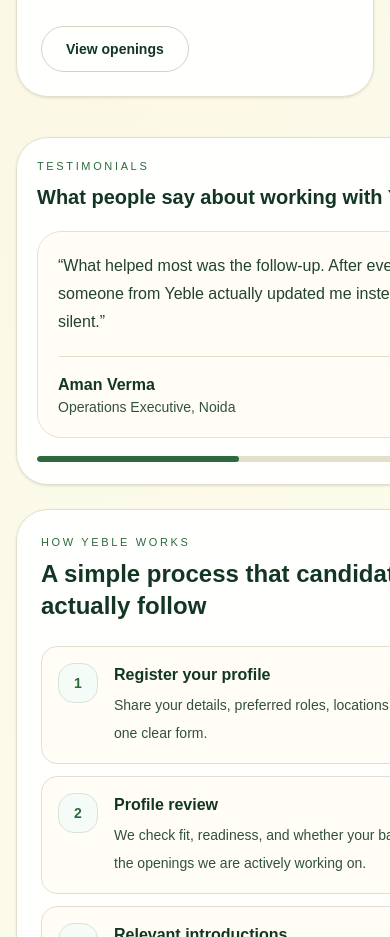
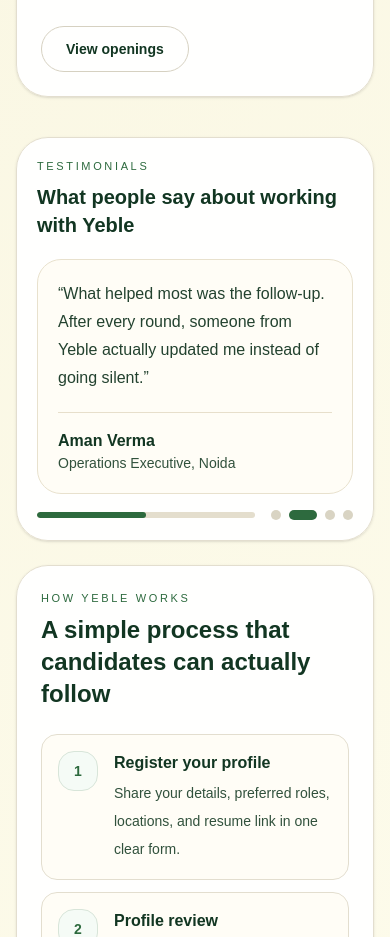
Before and after one commit to vitchcraftstudios/yeble.careers, a Next.js app in the folder apps/web/: page / in a window 390 px wide. Shown: the part 4940-5877 px from the top of the page. Built offline with nearby package versions, Linux system fonts and the light colour scheme; no server answers.

Commit message:
Fix homepage mobile overflow in content sections

```diff
--- a/apps/web/app/page.tsx
+++ b/apps/web/app/page.tsx
@@ -375,7 +375,7 @@ export default function Home() {
 
         <ScrollReveal delay={140}>
           <section className="grid items-start gap-6 lg:grid-cols-[1.05fr_0.95fr]">
-            <div className="rounded-[2rem] border border-[#e3decf] bg-white/95 p-5 shadow-sm sm:p-7">
+            <div className="min-w-0 rounded-[2rem] border border-[#e3decf] bg-white/95 p-5 shadow-sm sm:p-7">
               <div className="flex items-center justify-between gap-4">
                 <div>
                   <p className="text-[11px] uppercase tracking-[0.24em] text-[#2d6a3e]">Testimonials</p>
@@ -404,7 +404,7 @@ export default function Home() {
                 <div className="flex transition-transform duration-500 ease-out" style={{ transform: `translateX(-${activeTestimonial * 100}%)` }}>
                   {testimonials.map((item) => (
                     <article key={item.name} className="min-w-full p-5 sm:p-6">
-                      <p className="text-base leading-7 text-[#23422f] sm:text-lg sm:leading-8">“{item.quote}”</p>
+                      <p className="max-w-full break-words text-base leading-7 text-[#23422f] sm:text-lg sm:leading-8">“{item.quote}”</p>
                       <div className="mt-5 border-t border-[#e7dfcb] pt-4">
                         <p className="font-semibold text-[#123622]">{item.name}</p>
                         <p className="text-sm text-[#31513c]">{item.role}</p>
@@ -436,7 +436,7 @@ export default function Home() {
               <h2 className="mt-2 text-2xl font-semibold text-[#123622]">A simple process that candidates can actually follow</h2>
               <div className="mt-6 space-y-3">
                 {processSteps.map((step, idx) => (
-                  <article key={step.title} className="flex gap-4 rounded-2xl border border-[#e3decf] bg-[#fffdf6] p-4">
+                  <article key={step.title} className="flex min-w-0 gap-4 rounded-2xl border border-[#e3decf] bg-[#fffdf6] p-4">
                     <div className="flex h-10 w-10 shrink-0 items-center justify-center rounded-2xl border border-[#d8e5d9] bg-[#f5fbf6] text-sm font-semibold text-[#2d6a3e]">
                       {idx + 1}
                     </div>
```
